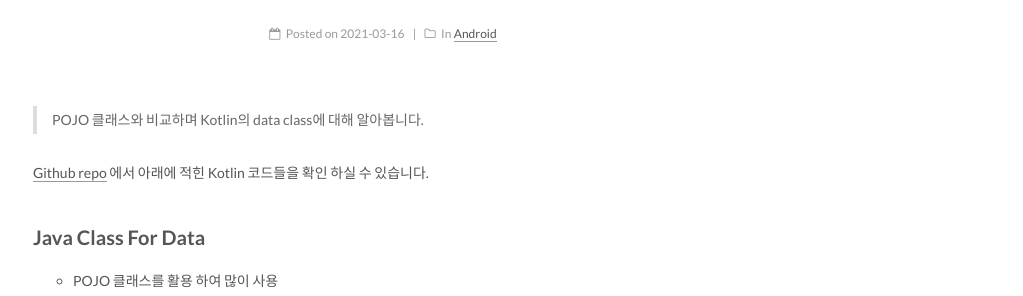
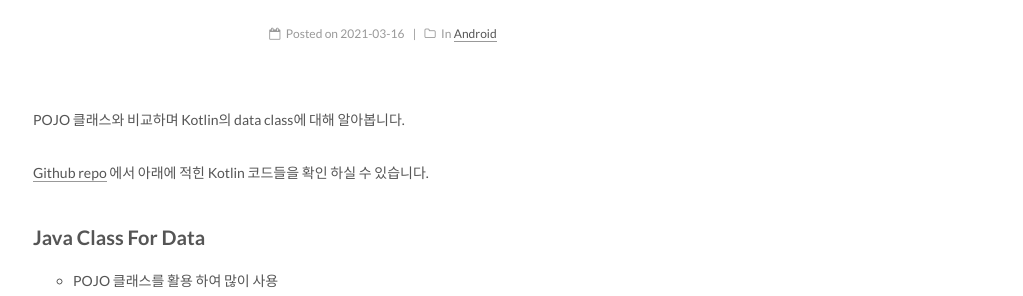
Before and after one commit to kangraemin/kangraemin.github.io, a Jekyll site: the page built from _posts/2021-03-16-kotlin-data-class.md, in a window 1280 px wide. Shown: the part 385-681 px from the top of the page, without its empty margins (257-1280 px from the left). Built offline with Jekyll 4.4.1, drawn with Linux system fonts in a browser that asks for light colours; comment, search, counter and statistics services are not loaded.

```diff
--- a/_posts/2021-03-16-kotlin-data-class.md
+++ b/_posts/2021-03-16-kotlin-data-class.md
@@ -8,7 +8,7 @@ tags:
  - Collection
 ---
 
-> POJO 클래스와 비교하며 Kotlin의 data class에 대해 알아봅니다.
+POJO 클래스와 비교하며 Kotlin의 data class에 대해 알아봅니다.
 
 [Github repo](https://github.com/lu-lay/kotlin_study/tree/kangraemin/kangraemin/src) 에서 아래에 적힌 Kotlin 코드들을 확인 하실 수 있습니다.
 
```
